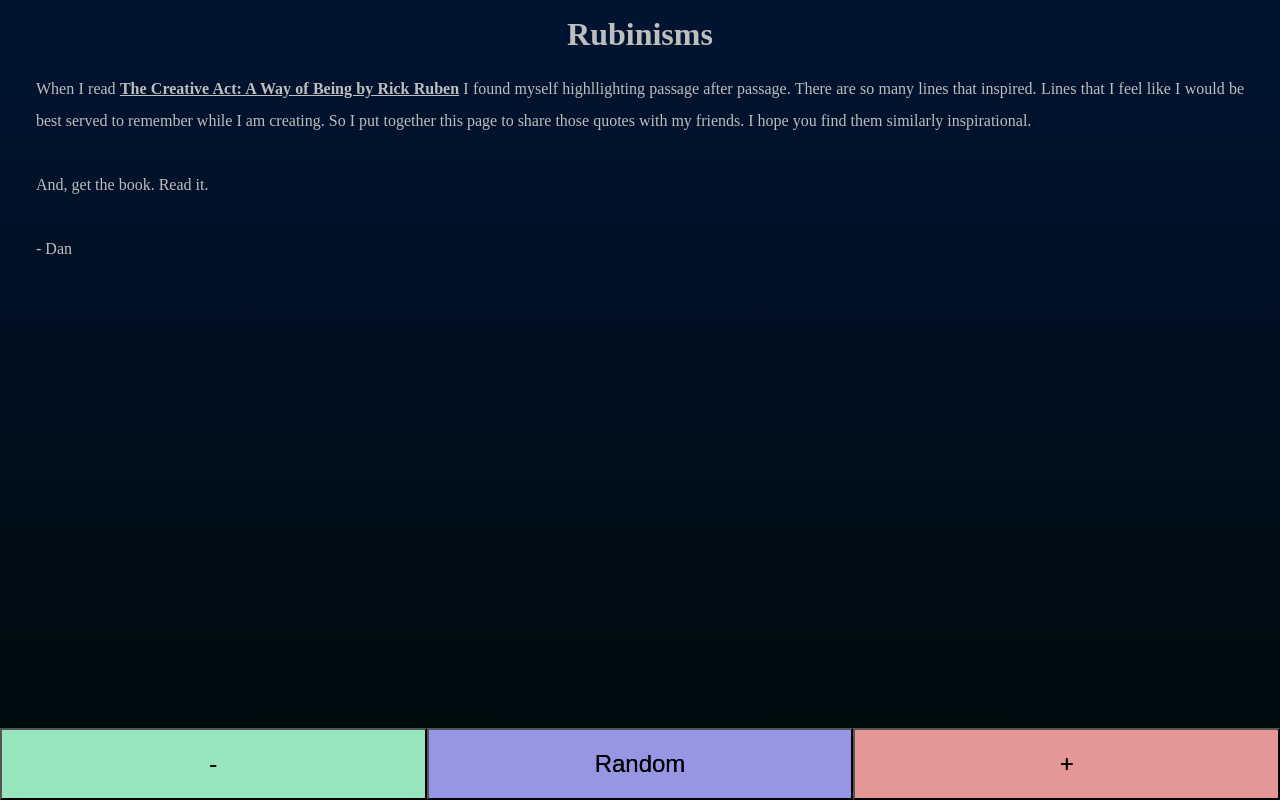
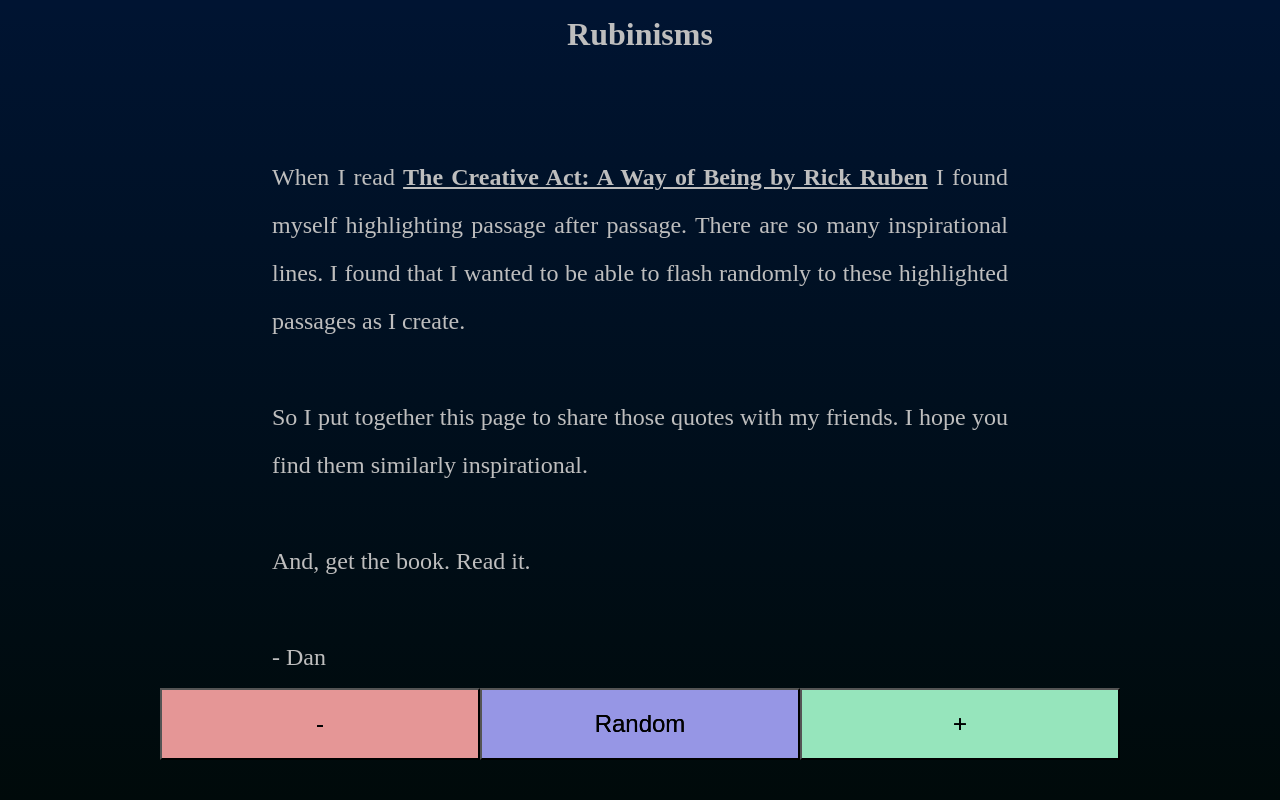
Before and after one commit to ddectis/rubinisms, a Next.js app: page / in a window 1280 px wide. Built offline with nearby package versions, Linux system fonts and the light colour scheme.

Commit message:
desktop css design tweaks

```diff
--- a/src/components/Intro.jsx
+++ b/src/components/Intro.jsx
@@ -13,11 +13,10 @@
             >
                The Creative Act: A Way of Being by Rick Ruben
             </a>{" "}
-            I found myself highllighting passage after passage. There are so
-            many lines that inspired. Lines that I feel like I would be best
-            served to remember while I am creating. So I put together this page
-            to share those quotes with my friends. I hope you find them
-            similarly inspirational.
+            I found myself highlighting passage after passage. There are so
+            many inspirational lines. I found that I wanted to be able to flash randomly to these highlighted passages as I create.
+            <br/><br/>
+            So I put together this page to share those quotes with my friends. I hope you find them similarly inspirational.
             <br /> <br />
             And, get the book. Read it.
             <br />
--- a/src/pages/index.tsx
+++ b/src/pages/index.tsx
@@ -88,7 +88,7 @@
          )}
          <div className={styles.navButtonHolder}>
             <button
-               className={`${styles.getRandomQuoteButton} ${styles.plusQuote}`}
+               className={`${styles.getRandomQuoteButton} ${styles.negQuote}`}
                onClick={getPreviousQuote}
             >
                -
@@ -100,7 +100,7 @@
                Random
             </button>
             <button
-               className={`${styles.getRandomQuoteButton} ${styles.negQuote}`}
+               className={`${styles.getRandomQuoteButton} ${styles.plusQuote}`}
                onClick={getNextQuote}
             >
                +
--- a/src/styles/Home.module.css
+++ b/src/styles/Home.module.css
@@ -11,6 +11,8 @@
    white-space: pre-wrap;
    margin-top: 1%;
    padding-bottom: 160px;
+   display: flex;
+   justify-content: center;
 }
 
 .quoteIndex {
@@ -46,7 +48,8 @@
 }
 
 .negQuote {
-   background: rgb(229, 150, 150);;
+   background: rgb(229, 150, 150);
+   ;
 }
 
 .navButtonHolder {
@@ -177,102 +180,24 @@
    }
 }
 
-/* Mobile */
-@media (max-width: 700px) {
-   .content {
-      padding: 4rem;
+@media (min-width: 500px) {
+   .navButtonHolder {
+      bottom: 5%;
+      width: 75%;
    }
 
-   .grid {
-      grid-template-columns: 1fr;
-      margin-bottom: 120px;
-      max-width: 320px;
-      text-align: center;
+   .intro {
+      padding: 100px;
+      font-size: 1.5em;
+      width: 75%
    }
 
-   .card {
-      padding: 1rem 2.5rem;
+   .quoteText {
+      width: 70%;
+      padding:70px
    }
 
-   .card h2 {
-      margin-bottom: 0.5rem;
-   }
-
-   .center {
-      padding: 8rem 0 6rem;
-   }
-
-   .center::before {
-      transform: none;
-      height: 300px;
-   }
-
-   .description {
-      font-size: 0.8rem;
-   }
-
-   .description a {
-      padding: 1rem;
-   }
-
-   .description p,
-   .description div {
-      display: flex;
-      justify-content: center;
-      position: fixed;
-      width: 100%;
-   }
-
-   .description p {
-      align-items: center;
-      inset: 0 0 auto;
-      padding: 2rem 1rem 1.4rem;
-      border-radius: 0;
-      border: none;
-      border-bottom: 1px solid rgba(var(--callout-border-rgb), 0.25);
-      background: linear-gradient(to bottom,
-            rgba(var(--background-start-rgb), 1),
-            rgba(var(--callout-rgb), 0.5));
-      background-clip: padding-box;
-      backdrop-filter: blur(24px);
-   }
-
-   .description div {
-      align-items: flex-end;
-      pointer-events: none;
-      inset: auto 0 0;
-      padding: 2rem;
-      height: 200px;
-      background: linear-gradient(to bottom,
-            transparent 0%,
-            rgb(var(--background-end-rgb)) 40%);
-      z-index: 1;
+   .quote{
+      font-size: 1.5em;
    }
 }
-
-/* Tablet and Smaller Desktop */
-@media (min-width: 701px) and (max-width: 1120px) {
-   .grid {
-      grid-template-columns: repeat(2, 50%);
-   }
-}
-
-@media (prefers-color-scheme: dark) {
-   .vercelLogo {
-      filter: invert(1);
-   }
-
-   .logo {
-      filter: invert(1) drop-shadow(0 0 0.3rem #ffffff70);
-   }
-}
-
-@keyframes rotate {
-   from {
-      transform: rotate(360deg);
-   }
-
-   to {
-      transform: rotate(0deg);
-   }
-}
```
